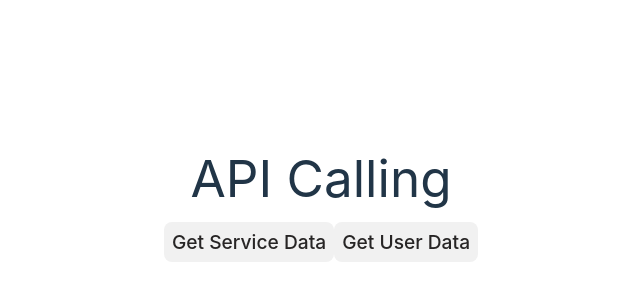
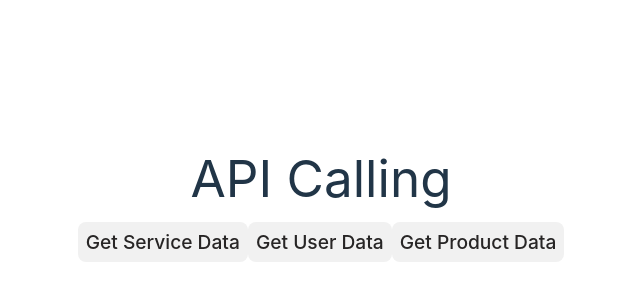
Before and after one commit to Murad-Hasan/axios_api_calling, a React (Vite) app: page / in a window 1280 px wide. Shown: the part 194-494 px from the top of the page, without its empty margins (319-959 px from the left). Built offline with nearby package versions, Linux system fonts and the light colour scheme.

Commit message:
code refactor

```diff
--- a/src/App.jsx
+++ b/src/App.jsx
@@ -6,6 +6,7 @@ function App() {
   const paths = ["service", "comments", "user", "product"];
   const [serviceData, setServiceData] = useState([]);
   const [userData, setUserData] = useState([]);
+  const [productData, setProductData] = useState([]);
 
   function getDataByPath(path) {
     getApiData(path).then((res) => {
@@ -16,13 +17,17 @@ function App() {
         case "user":
           setUserData(res.data);
           break;
+        case "product":
+          setProductData(res.data);
+          break;
         default:
           break;
       }
     });
   }
 
-  console.log(userData);
+  const highPrice = productData.filter((item) => item.price > 100);
+  console.log(highPrice);
 
   return (
     <div className="App">
@@ -47,6 +52,16 @@ function App() {
           </div>
         );
       })}
+      <button className="button" onClick={() => getDataByPath(paths[3])}>
+        Get Product Data
+      </button>
+      {productData.map((data, index) => {
+        return (
+          <div key={index}>
+            <h2>{data.title}</h2>
+          </div>
+        );
+      })}
     </div>
   );
 }
```
Lines whose indentation alone changed are shown as unchanged.
